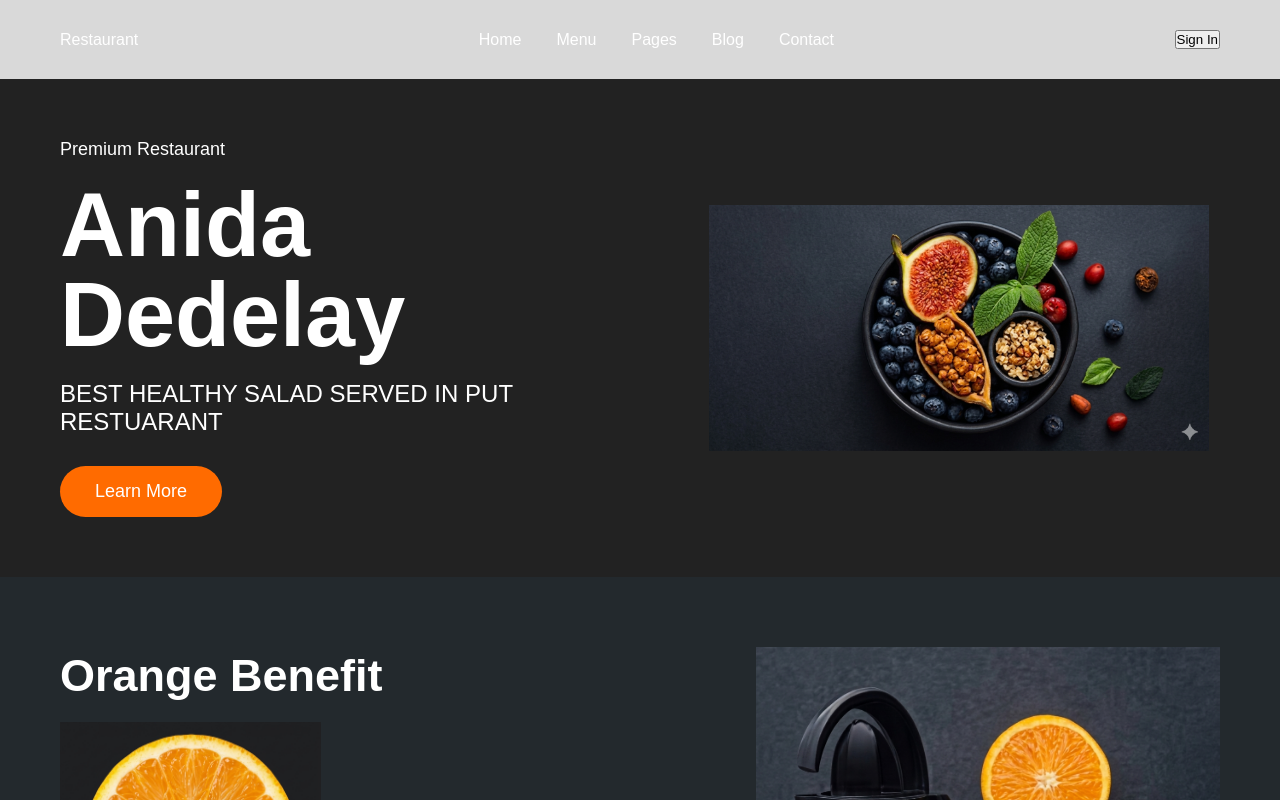
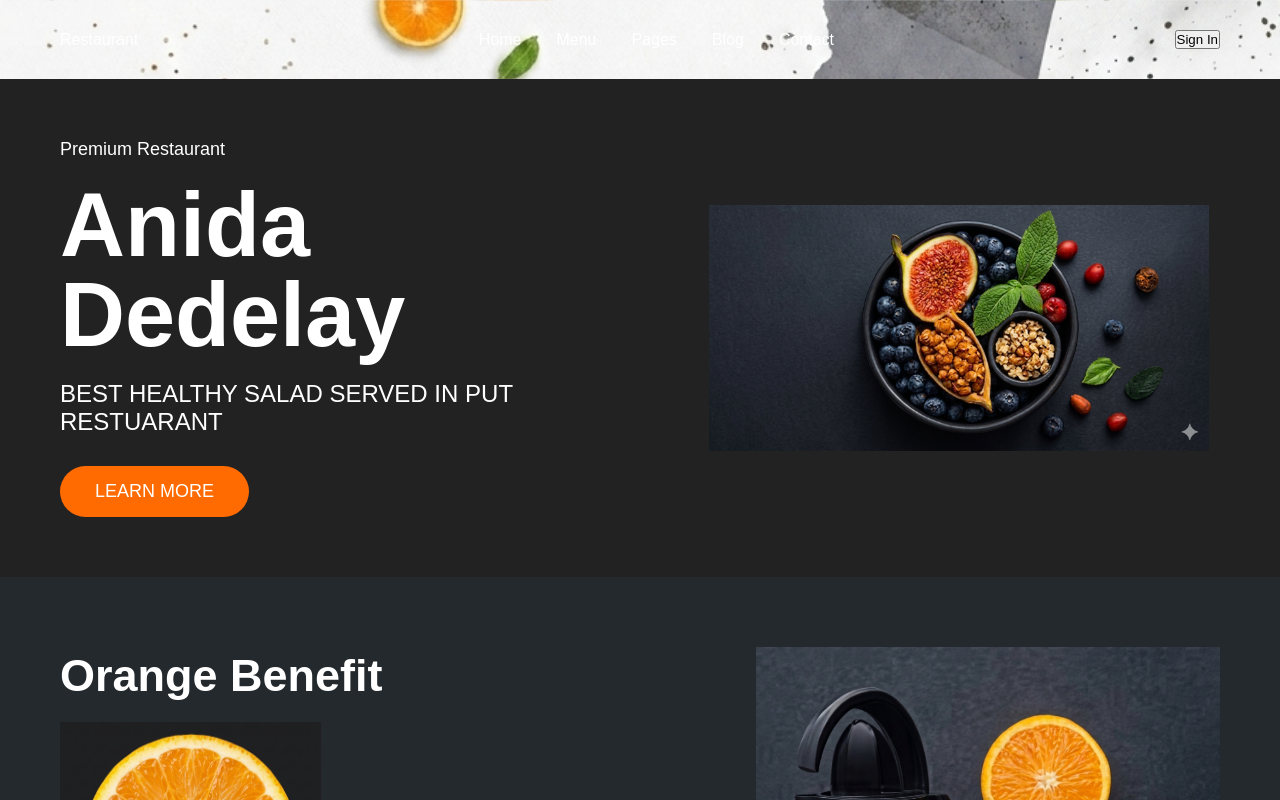
Before and after one commit to Sharon-Mashai/UI-challenge6, a React (Vite) app: page / in a window 1280 px wide. Shown: the top 800 px of the page. Built offline with nearby package versions, Linux system fonts and the light colour scheme.

Commit message:
Added a background image

```diff
--- a/src/components/Text.tsx
+++ b/src/components/Text.tsx
@@ -2,6 +2,7 @@ import React from 'react'
 import fruitsalad from '../assets/images/fruitsalad.png'
 
 export const Text = () => {
+
   return (
     <section className="txt">
 
@@ -19,16 +20,13 @@ export const Text = () => {
 
         <h3> BEST HEALTHY SALAD SERVED IN PUT RESTUARANT</h3>
 
-        <button>
-          Learn More
-        </button>
+        <button> LEARN MORE </button>
 
       </div>
 
       <div className="heroImage">
 
-        <img src={fruitsalad}  alt="Healthy Salad"
-        />
+        <img src={fruitsalad}  alt="Healthy Salad" />
 
       </div>
 
--- a/src/global.css
+++ b/src/global.css
@@ -5,8 +5,16 @@
     font-family:Arial, Helvetica, sans-serif;
 }
 
-body{
-    background:#d9d9d9;
+body {
+    margin: 0;
+    padding: 0;
+    background-image: url("./assets/images/background.png");
+    background-size: cover;
+    background-position: center;
+    background-repeat: no-repeat;
+    background-attachment: fixed;
+
+    min-height: 100vh;
 }
 
 .app{
@@ -105,8 +113,8 @@ body{
     width:100%;
     max-width:500px;
 }
-/* Orange Benefit
- */
+
+/* Orange Benefit */
 
 .orangeBenefit{
     display:flex;
@@ -211,30 +219,22 @@ body{
 .productCard button{
 
     background:#ff6b00;
-
     color:white;
-
     border:none;
-
     padding:12px 28px;
-
     border-radius:30px;
-
     cursor:pointer;
 
 }
+
 /* Imagine Section */
 
 .imagineSection{
 
     display:grid;
-
     grid-template-columns:2fr 1fr 1fr;
-
     gap:30px;
-
     padding:60px;
-
     align-items:center;
 
 }
@@ -242,9 +242,7 @@ body{
 .smallHeading{
 
     color:#ff6b00;
-
     margin-bottom:15px;
-
     font-weight:bold;
 
 }
@@ -252,7 +250,6 @@ body{
 .imagineText h2{
 
     font-size:52px;
-
     line-height:65px;
 
 }
@@ -260,7 +257,6 @@ body{
 .berryImage img{
 
     width:100%;
-
     border-radius:20px;
 
 }
@@ -268,11 +264,8 @@ body{
 .benefitsCard{
 
     background:white;
-
     color:#222;
-
     border-radius:20px;
-
     padding:35px;
 
 }
@@ -280,7 +273,6 @@ body{
 .benefitsCard h3{
 
     margin-bottom:20px;
-
     font-size:28px;
 
 }
@@ -288,9 +280,7 @@ body{
 .benefitsCard p{
 
     line-height:1.7;
-
     color:#666;
-
     margin-bottom:30px;
 
 }
@@ -298,15 +288,10 @@ body{
 .benefitsCard button{
 
     background:#ff6b00;
-
     color:white;
-
     border:none;
-
     padding:12px 28px;
-
     border-radius:30px;
-
     cursor:pointer;
 
 }
```
